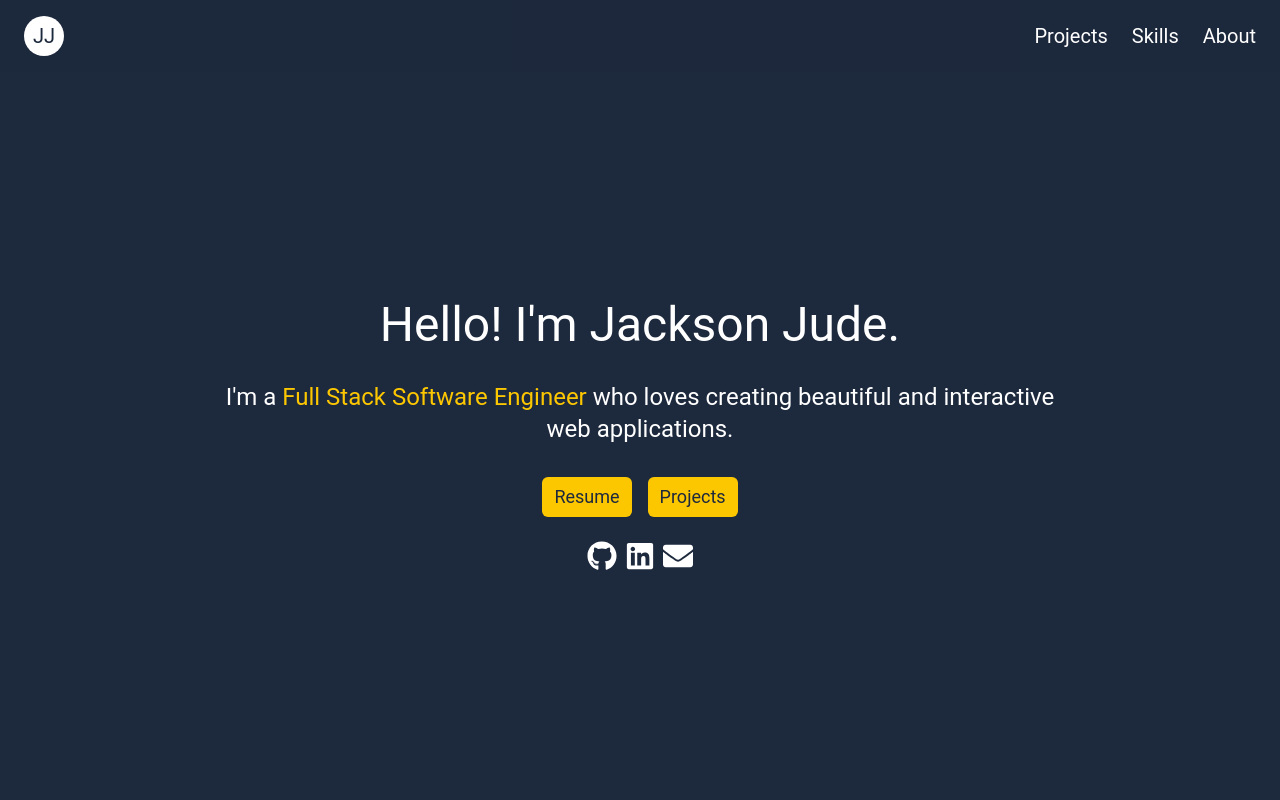
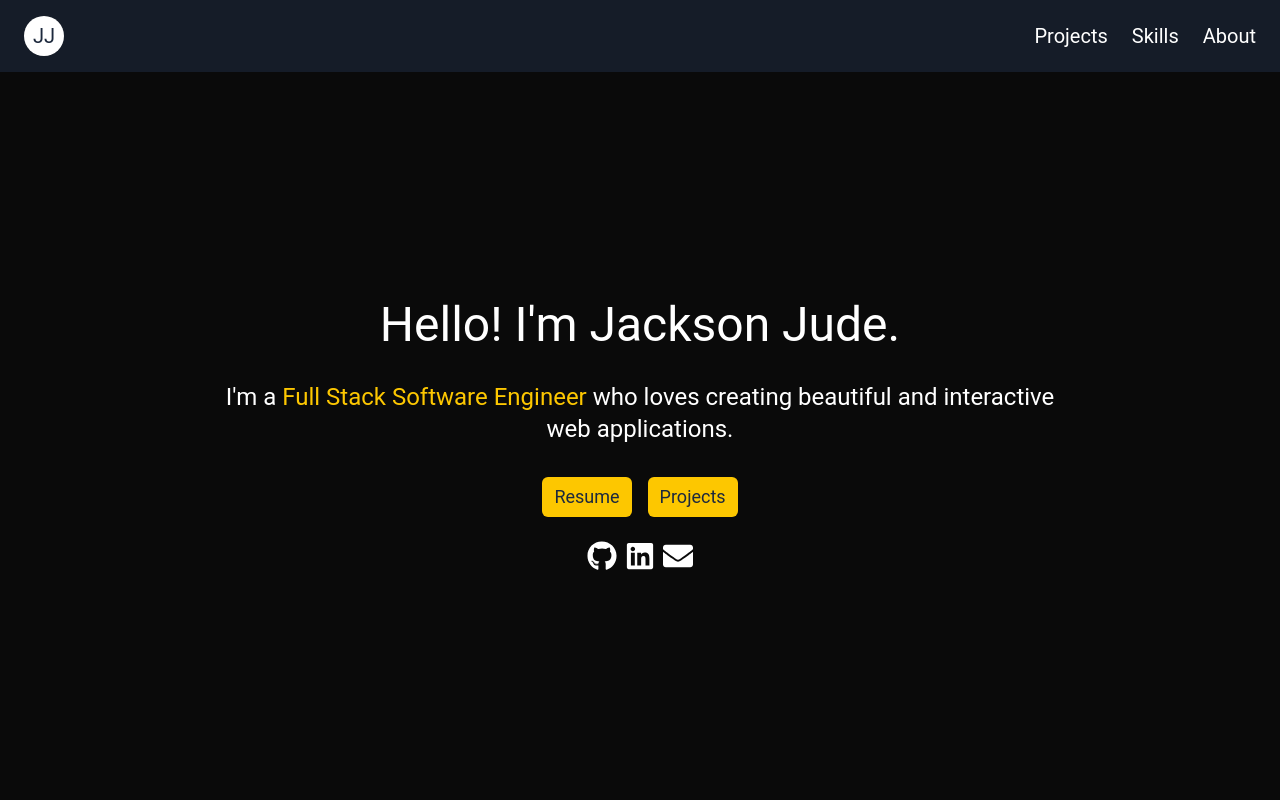
Before and after one commit to JacksonJ97/portfolio, a React (Vite) app: page / in a window 1280 px wide. Shown: the top 800 px of the page. Built offline with nearby package versions, Linux system fonts and the light colour scheme.

Commit message:
updated background color

```diff
--- a/src/App.tsx
+++ b/src/App.tsx
@@ -4,7 +4,7 @@ import Content from "./content";
 
 export default function App() {
   return (
-    <div className="font-roboto bg-slate-800 text-white antialiased">
+    <div className="font-roboto bg-neutral-950 text-white antialiased">
       <Header />
       <Content />
       <Footer />
--- a/src/main.tsx
+++ b/src/main.tsx
@@ -3,7 +3,9 @@ import { createRoot } from "react-dom/client";
 import App from "./App.tsx";
 import "./index.css";
 
-createRoot(document.getElementById("root")!).render(
+const root = document.getElementById("root")!;
+
+createRoot(root).render(
   <StrictMode>
     <App />
   </StrictMode>,
```
